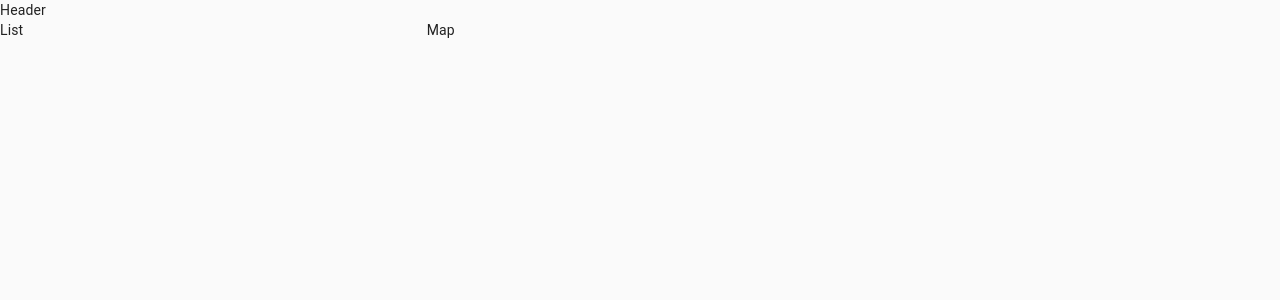
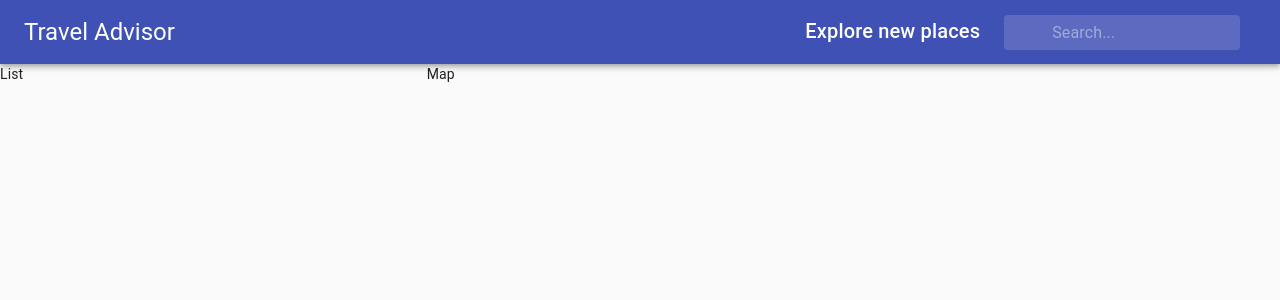
Before and after one commit to Mohd-Ruman/Travel-Advisor, a React (Create React App) app: page / in a window 1280 px wide. Shown: the top 300 px of the page. Built offline with nearby package versions, Linux system fonts and the light colour scheme.

Commit message:
Header(Styled): Autocomplete disabled

```diff
--- a/src/components/Header/Header.jsx
+++ b/src/components/Header/Header.jsx
@@ -1,8 +1,35 @@
 import React from 'react'
+import { Autocomplete } from '@react-google-maps/api';
+import { AppBar, Toolbar, Typography, InputBase, Box } from '@material-ui/core';
+import SearchIcon from "@material-ui/icons/Search";
+
+import useStyles from "./styles";
+
 
 const Header = () => {
+  const classes = useStyles();
+
   return (
-    <div>Header</div>
+    <AppBar position='static'>
+      <Toolbar className={classes.toolbar}>
+       <Typography variant="h5" className={classes.title}>
+          Travel Advisor
+       </Typography>
+       <Box display="flex">
+        <Typography variant="h6" className={classes.title}>
+            Explore new places
+        </Typography>
+        {/* <Autocomplete> */}
+          <div className={classes.search}>
+            <div className={classes.searchIcon}>
+              <searchIcon />
+            </div>
+            <InputBase placeholder='Search...' classes={{root: classes.inputRoot, input: classes.inputInput}}/>
+          </div>
+        {/* </Autocomplete> */}
+       </Box>
+      </Toolbar>
+    </AppBar>
   )
 }
 
--- a/src/components/Header/styles.js
+++ b/src/components/Header/styles.js
@@ -0,0 +1,32 @@
+import { alpha, makeStyles } from '@material-ui/core/styles';
+
+export default makeStyles((theme) => ({
+  title: {
+    display: 'none',
+    [theme.breakpoints.up('sm')]: {
+      display: 'block',
+    },
+  },
+  search: {
+    position: 'relative',
+    borderRadius: theme.shape.borderRadius,
+    backgroundColor: alpha(theme.palette.common.white, 0.15),
+    '&:hover': { backgroundColor: alpha(theme.palette.common.white, 0.25) },
+    marginRight: theme.spacing(2),
+    marginLeft: 0,
+    width: '100%',
+    [theme.breakpoints.up('sm')]: { marginLeft: theme.spacing(3), width: 'auto' },
+  },
+  searchIcon: {
+    padding: theme.spacing(0, 2), height: '100%', position: 'absolute', pointerEvents: 'none', display: 'flex', alignItems: 'center', justifyContent: 'center',
+  },
+  inputRoot: {
+    color: 'inherit',
+  },
+  inputInput: {
+    padding: theme.spacing(1, 1, 1, 0), paddingLeft: `calc(1em + ${theme.spacing(4)}px)`, transition: theme.transitions.create('width'), width: '100%', [theme.breakpoints.up('md')]: { width: '20ch' },
+  },
+  toolbar: {
+    display: 'flex', justifyContent: 'space-between',
+  },
+}));
```
Also changed, not shown: src/components/List/styles.js (+22 -0 lines), src/components/Map/styles.js (+16 -0 lines), src/components/PlaceDetails/styles.js (+13 -0 lines).
